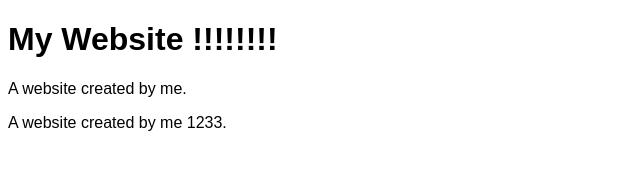
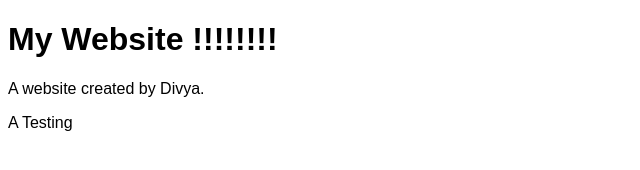
Before and after one commit to divyams/GitRealTimeProject1, a plain HTML site: page index.html in a window 1280 px wide. Shown: the whole page, without its empty margins (0-640 px from the left). Drawn offline with Linux system fonts and the light colour scheme.

Commit message:
Update index.html

```diff
--- a/index.html
+++ b/index.html
@@ -13,7 +13,7 @@ body {
 <body>
 
 <h1>My Website !!!!!!!!</h1>
-<p>A website created by me.</p>
-<p>A website created by me 1233.</p>
+<p>A website created by Divya.</p>
+<p>A Testing</p>
 </body>
 </html>
```
